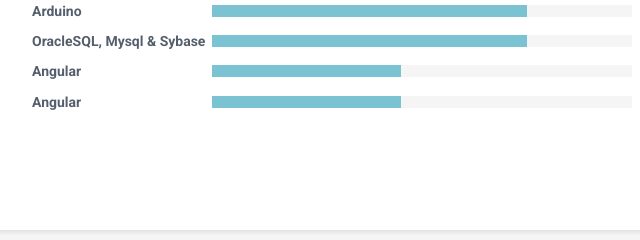
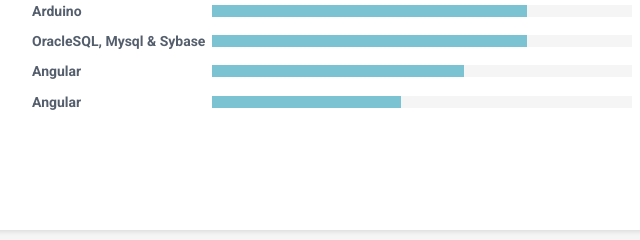
Before and after one commit to lucasvieirawerner/lucasvieirawerner.github.io, a plain HTML site: page index.html in a window 1280 px wide. Shown: the part 1168-1408 px from the top of the page, 188-828 px from the left. Drawn offline with Linux system fonts and the light colour scheme.

Commit message:
atualização skills

```diff
--- a/index.html
+++ b/index.html
@@ -242,7 +242,7 @@
                     <div class="item">
                         <h3 class="level-title">Angular</h3>
                         <div class="level-bar">
-                            <div class="level-bar-inner" data-level="45%">
+                            <div class="level-bar-inner" data-level="60%">
                             </div>
                         </div>
                     </div>
```
